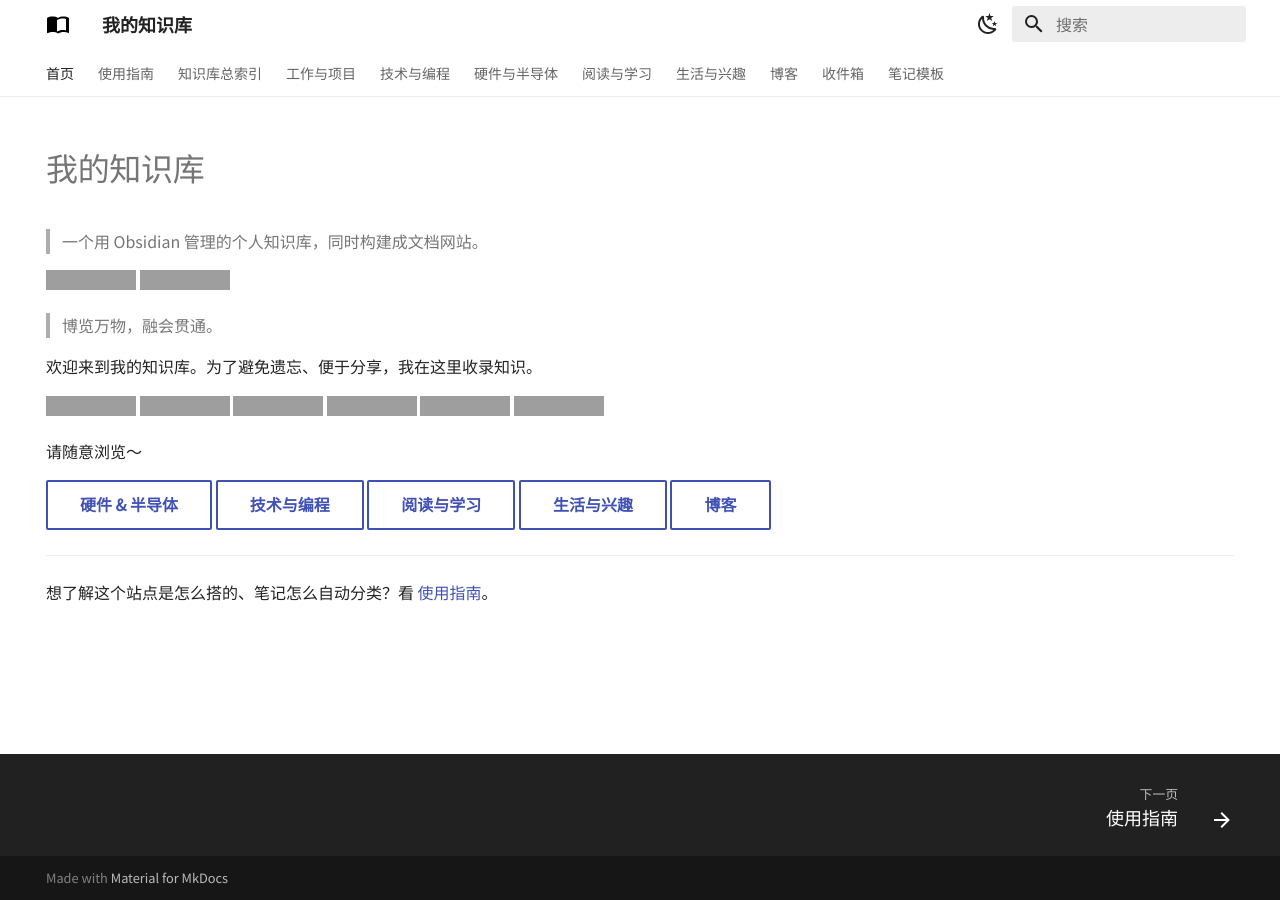
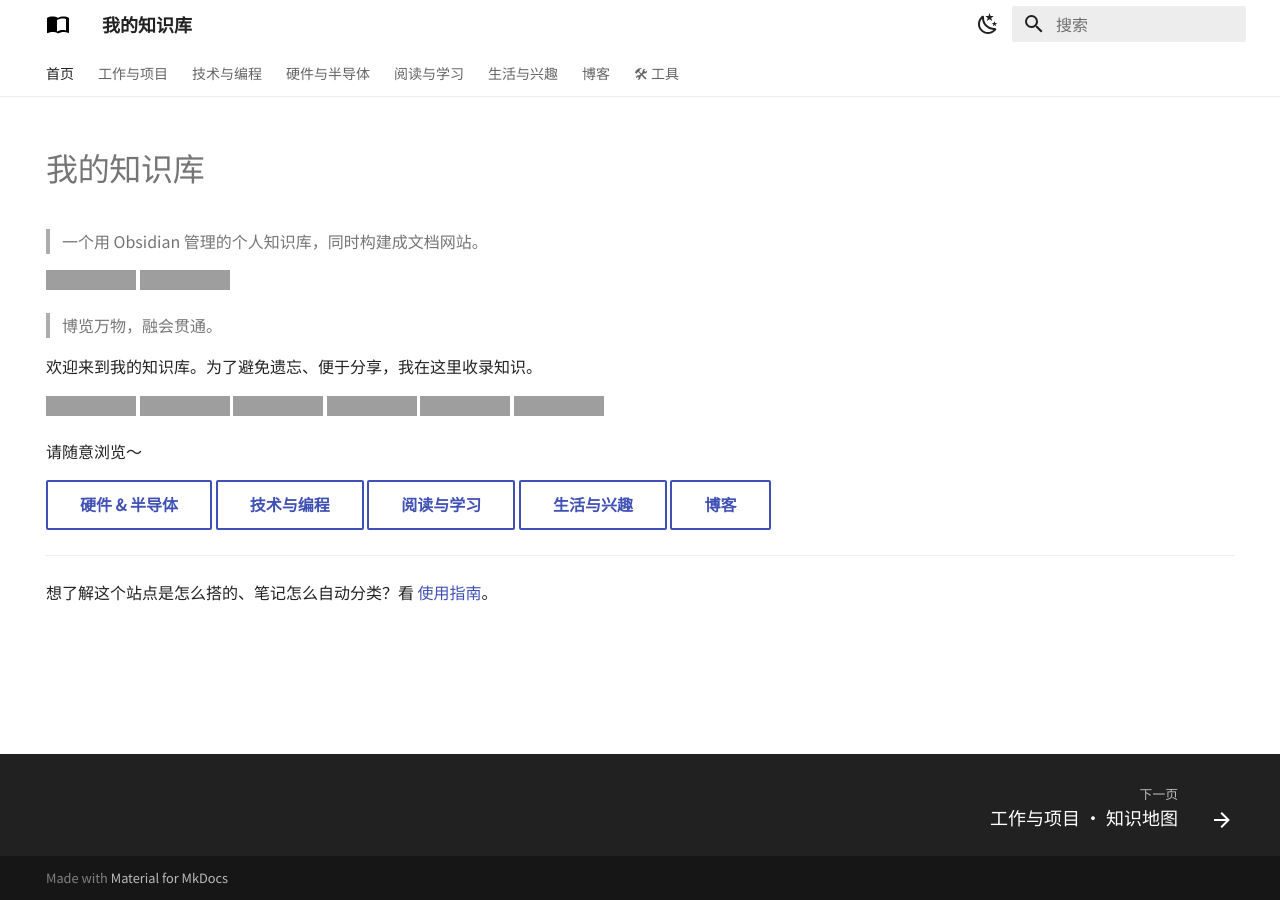
Before and after one commit to wild-civil/civil_wiki, an MkDocs documentation site: the page built from docs/README.md, in a window 1280 px wide, cut to the strip 0-900 px from the top of the page. Built offline with MkDocs 1.6.1 and Material for MkDocs 9.7.7, drawn with Linux system fonts in a browser that asks for light colours; grey boxes are pictures that could not be loaded.

Commit message:
refactor(nav): fold meta pages into a single 工具 tab (11 -> 8 top tabs)
- move 使用指南 / 知识库总索引 / 收件箱 / 笔记模板 out of top-level tabs

- group them under new 🛠 工具 tab so they stay one click away

- top bar now: 首页 + 6 content categories + 工具 (matches wiki-power.com style)

```diff
--- a/mkdocs.yml
+++ b/mkdocs.yml
@@ -94,8 +94,6 @@ extra_javascript:
 # 想偷懒？把整个 nav: 块删掉，MkDocs 会自动按文件名列出所有页面
 nav:
   - 首页: README.md
-  - 使用指南: 使用指南.md
-  - 知识库总索引: 00-索引.md
   - 工作与项目:
       - 工作与项目/index.md
   - 技术与编程:
@@ -135,7 +133,10 @@ nav:
   - 博客:
       - 博客/index.md
       - 博客/2026-07-17-示例随笔.md
-  - 收件箱:
-      - Inbox/把待整理笔记放这里.md
-  - 笔记模板:
-      - Templates/笔记模板.md
+  - "🛠 工具":
+      - 使用指南: 使用指南.md
+      - 知识库总索引: 00-索引.md
+      - 收件箱:
+          - Inbox/把待整理笔记放这里.md
+      - 笔记模板:
+          - Templates/笔记模板.md
```
